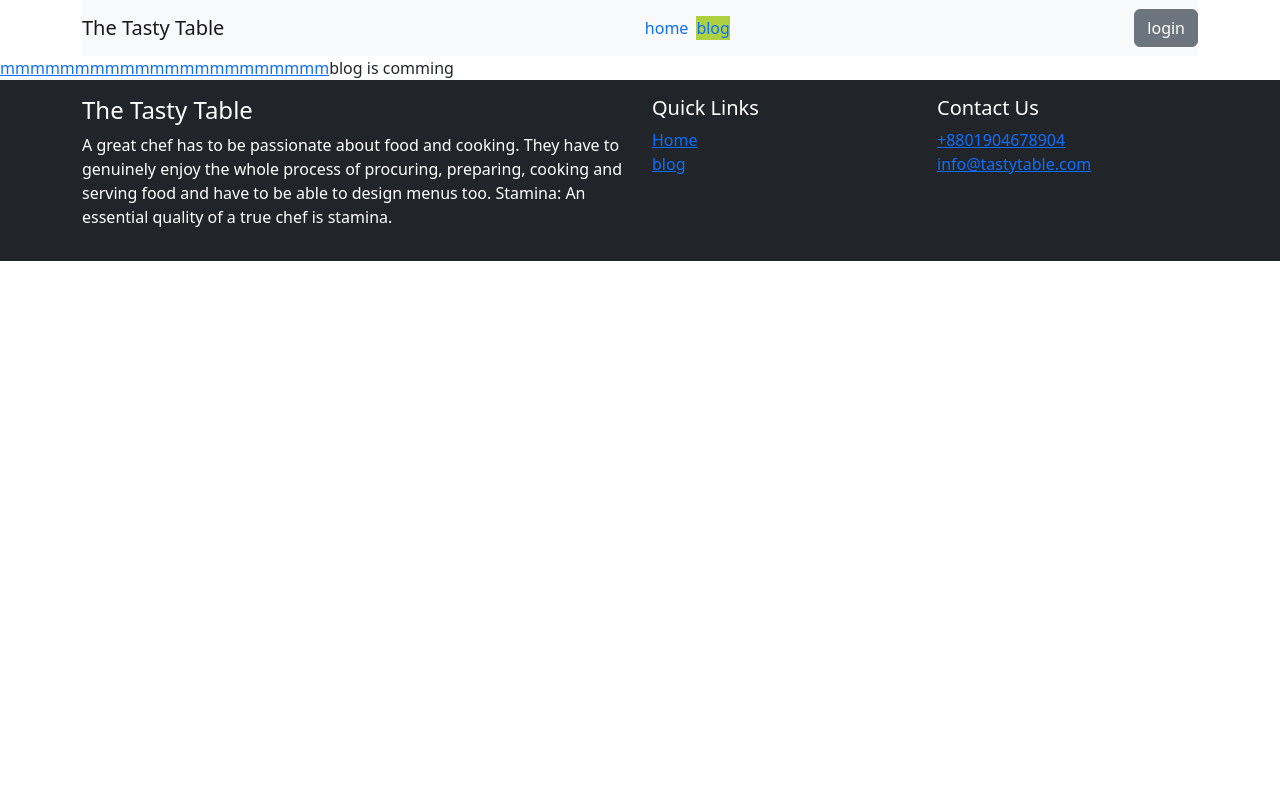
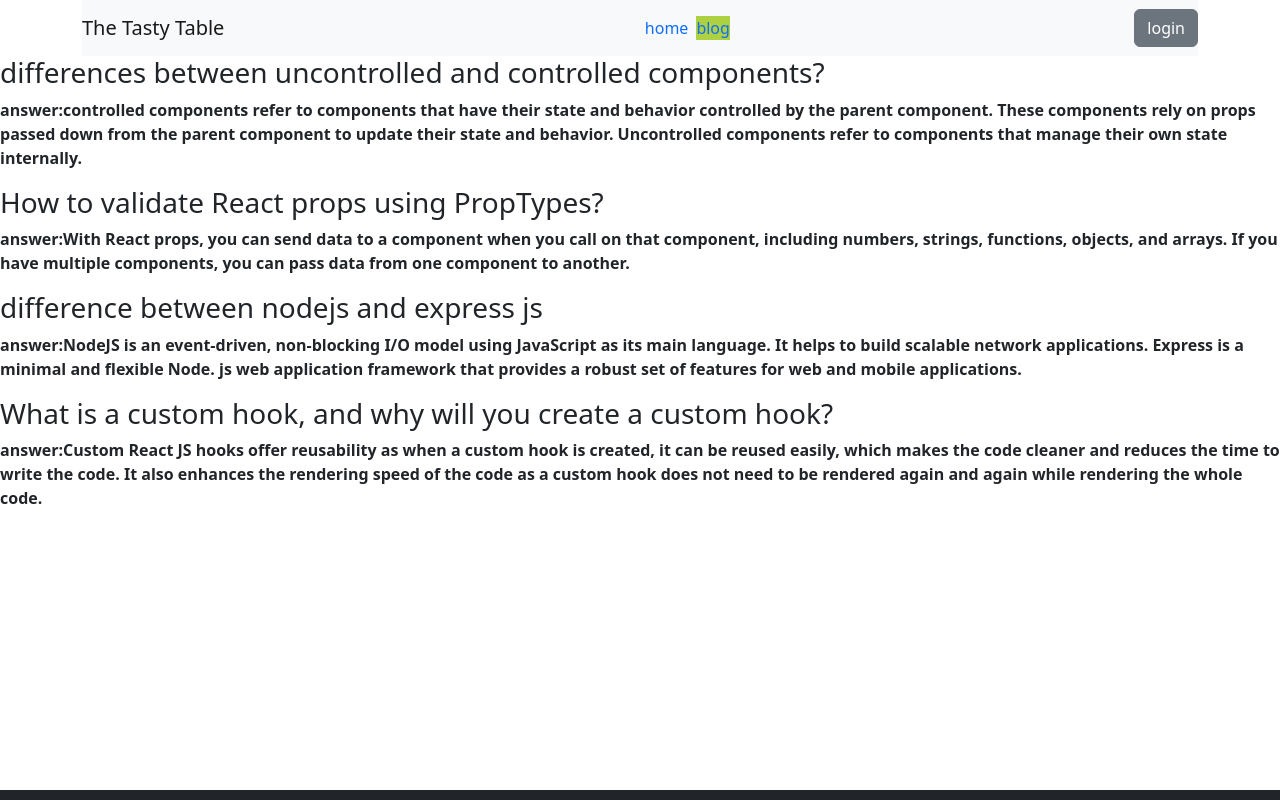
Before and after one commit to evrahim904/chef-reciepe-hunt, a React (Vite) app: page /blog in a window 1280 px wide. Shown: the top 800 px of the page. Built offline with nearby package versions, Linux system fonts and the light colour scheme; no server answers.

Commit message:
blog data has been showed

```diff
--- a/src/Components/Blog.jsx
+++ b/src/Components/Blog.jsx
@@ -1,17 +1,18 @@
 import React from 'react';
 import Footer from './Footer';
-import 'react-tooltip/dist/react-tooltip.css'
-import { Tooltip } from 'react-tooltip'
-
 const Blog = () => {
     return (
         <section>
-         <a className="my-anchor-element" data-tooltip-content="ibrahim!">
-  mmmmmmmmmmmmmmmmmmmmmm
-</a>
-
-<Tooltip anchorSelect=".my-anchor-element" />
-            blog is comming
+        <div style={{marginBottom:'280px'}}>
+            <h3> differences between uncontrolled and controlled components?</h3>
+            <p><strong>answer:controlled components refer to components that have their state and behavior controlled by the parent component. These components rely on props passed down from the parent component to update their state and behavior. Uncontrolled components refer to components that manage their own state internally.</strong></p>
+            <h3>How to validate React props using PropTypes?</h3>
+            <p><strong>answer:With React props, you can send data to a component when you call on that component, including numbers, strings, functions, objects, and arrays. If you have multiple components, you can pass data from one component to another.</strong></p>
+            <h3>difference between nodejs and express js</h3>
+            <p><strong>answer:NodeJS is an event-driven, non-blocking I/O model using JavaScript as its main language. It helps to build scalable network applications. Express is a minimal and flexible Node. js web application framework that provides a robust set of features for web and mobile applications.</strong></p>
+            <h3>What is a custom hook, and why will you create a custom hook?</h3>
+            <p><strong>answer:Custom React JS hooks offer reusability as when a custom hook is created, it can be reused easily, which makes the code cleaner and reduces the time to write the code. It also enhances the rendering speed of the code as a custom hook does not need to be rendered again and again while rendering the whole code.</strong></p>
+        </div>
             <Footer></Footer>
         </section>
 
```
Also changed, not shown: 1 other file (tests, documents, lock files or other folders).
